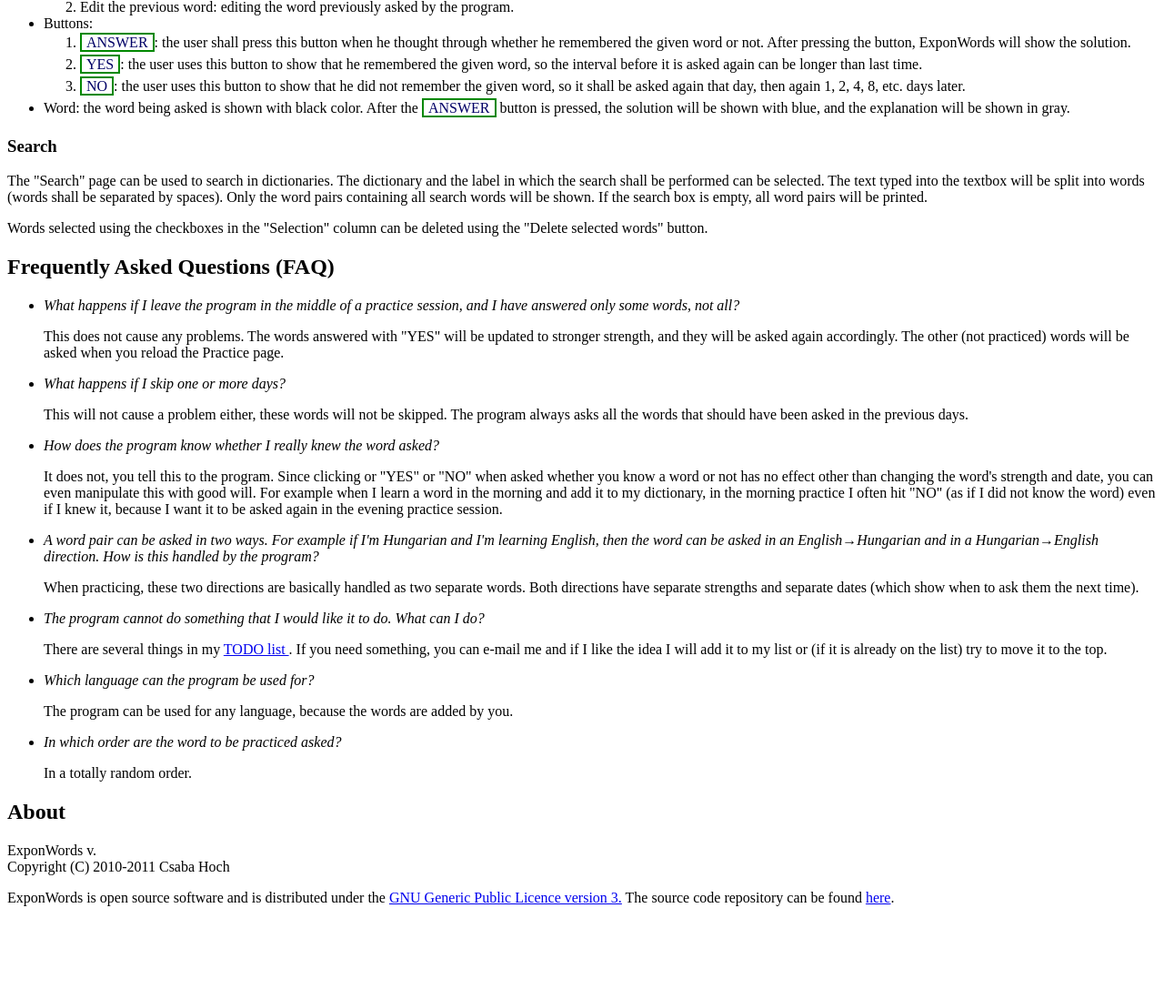
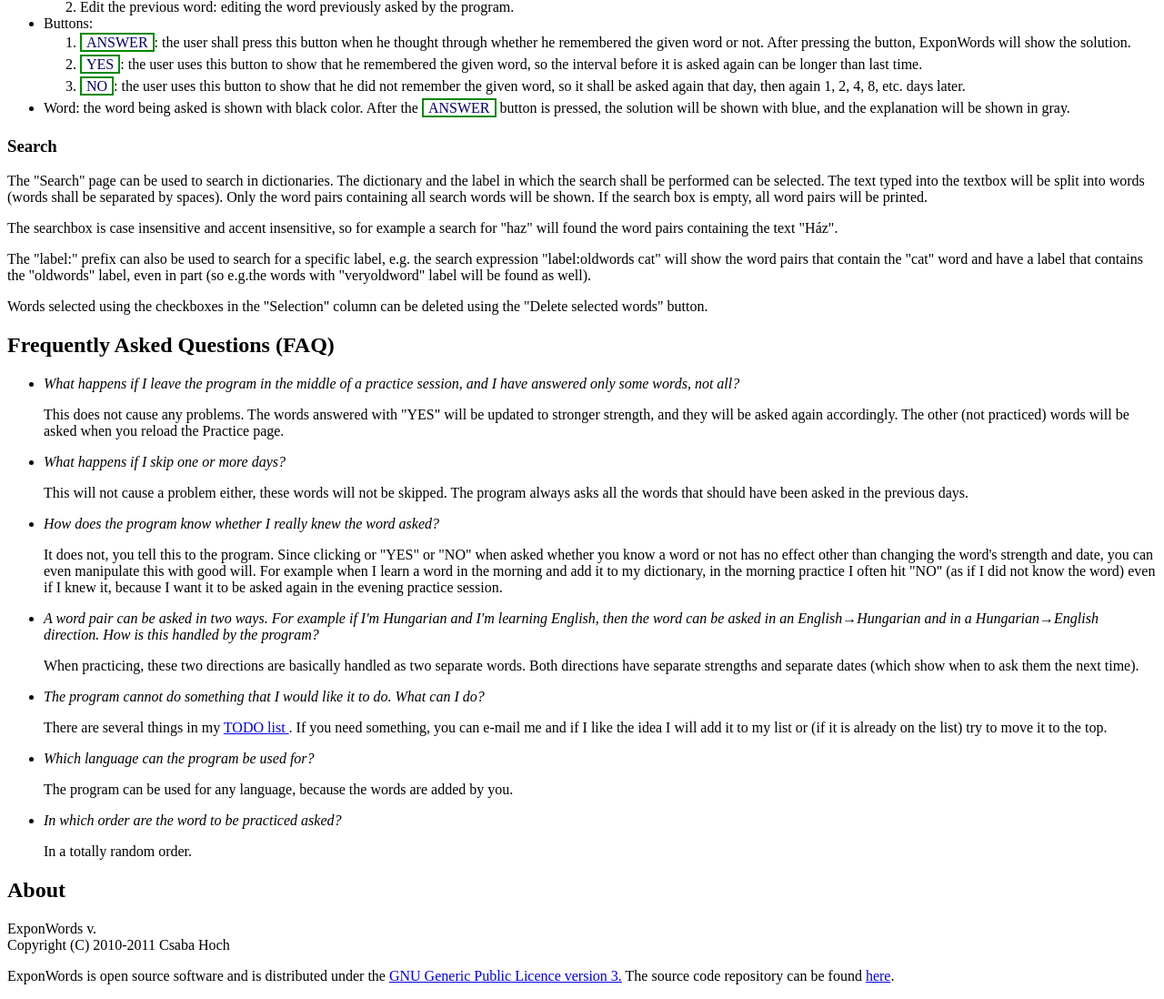
Before and after one commit to hcs42/ExponWords, a Django app: template templates/ew/help/en.html in a window 1280 px wide. Shown: the part 1295-2393 px from the top of the page at 91% size. Before the commit the page ends 2291 px from the top, so only its background shows below. Run offline with Django 3.2, Linux system fonts and the light colour scheme; the template is opened without the code that fills it, so the values that code supplies are empty.

Commit message:
Help: more help for search added

```diff
--- a/templates/ew/help/en.html
+++ b/templates/ew/help/en.html
@@ -168,6 +168,12 @@ the label in which the search shall be performed can be selected. The text
 typed into the textbox will be split into words (words shall be separated by
 spaces). Only the word pairs containing all search words will be shown. If the
 search box is empty, all word pairs will be printed.</p>
+<p>The searchbox is case insensitive and accent insensitive, so for example a search for "haz" will found the word pairs containing the text "Ház".</p>
+<p>The "label:" prefix can also be used to search for a specific label, e.g.
+the search expression "label:oldwords cat" will show the word pairs that
+contain the "cat" word and have a label that contains the "oldwords" label,
+even in part (so e.g.the words with "veryoldword" label will be found as
+well).</p>
 <p>Words selected using the checkboxes in the "Selection" column can be deleted
 using the "Delete selected words" button.</p>
 
--- a/templates/ew/help/hu.html
+++ b/templates/ew/help/hu.html
@@ -167,6 +167,12 @@ milyen szótárban és milyen címkéjű szavak között keressen. A szövegdobo
 beírt szöveget a program a szóközök mentén szavakra bontja, és csak azokat a
 szópárokat listázza ki, amelyekben az összes szó megtalálható. Ha a szövegdoboz
 üres, a keresés minden szót mutatni fog.</p>
+<p>A keresőmező érzéketlen a kis-nagybetű különbségekre és az ékezetekre, tehát például a "haz" keresés meg fogja találni a "Ház" szót tartalmazó szópárokat is.</p>
+<p>A címkéket tartalmazó legördülő doboz mellett a "label:" előtag is
+használható címkék keresésére, például a "label:régi macska" keresési kifejezés
+csak azokat a szavakat fogja megtalálni, amik tartalmazzák a "macska" szót, és
+van olyan címkéjük, ami tartalmazza a "régi" szót, akár részben is (tehát
+például a "nagyonrégi" címkével rendelkező szavakat is megtaláljuk).</p>
 <p>A táblázat "Kijelölés" oszlopában lévő jelölődobozokkal kijelölt szavakat a
 "Kiválasztott szavak törlése" gombbal lehet kitörölni.</p>
 
```
